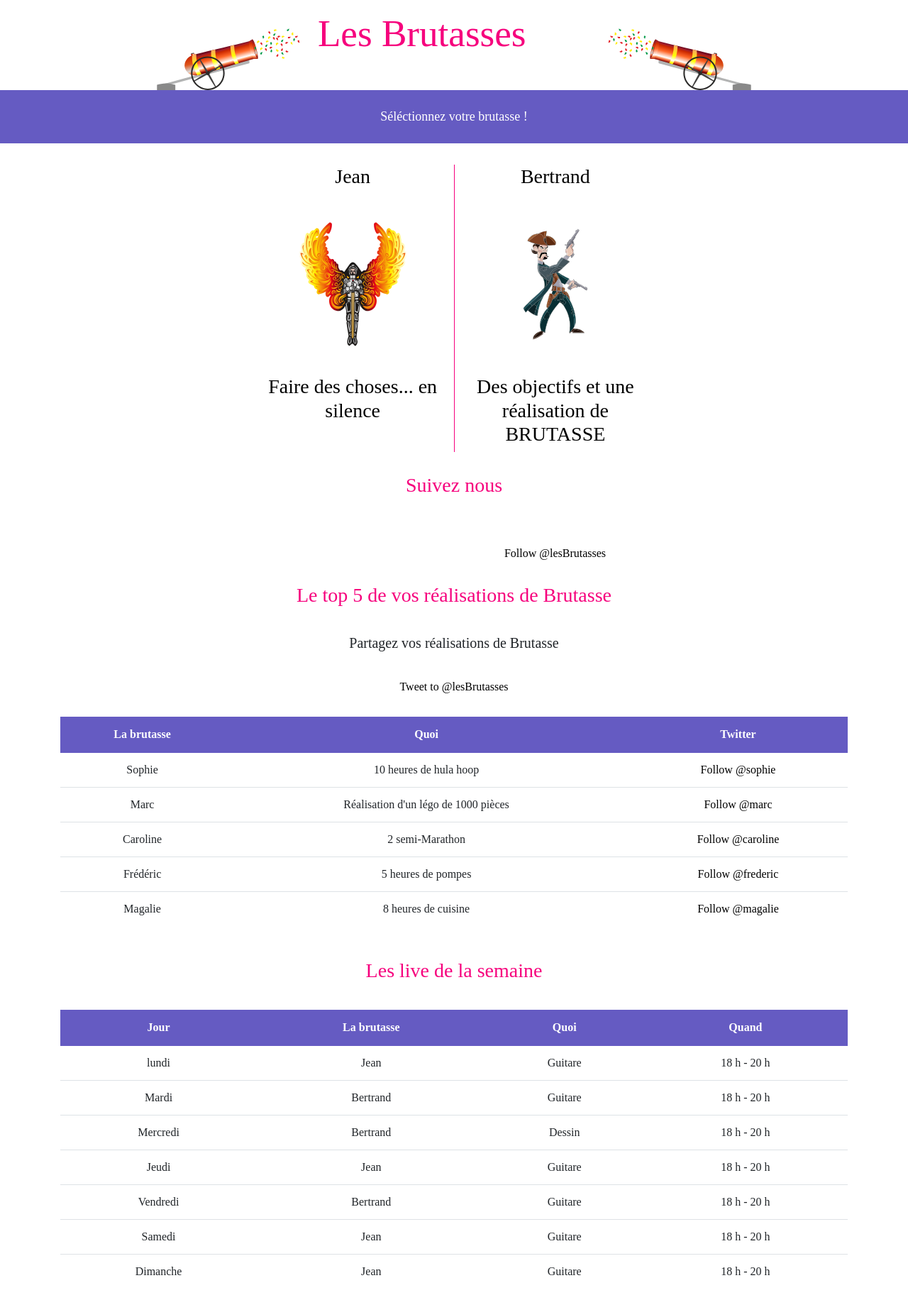
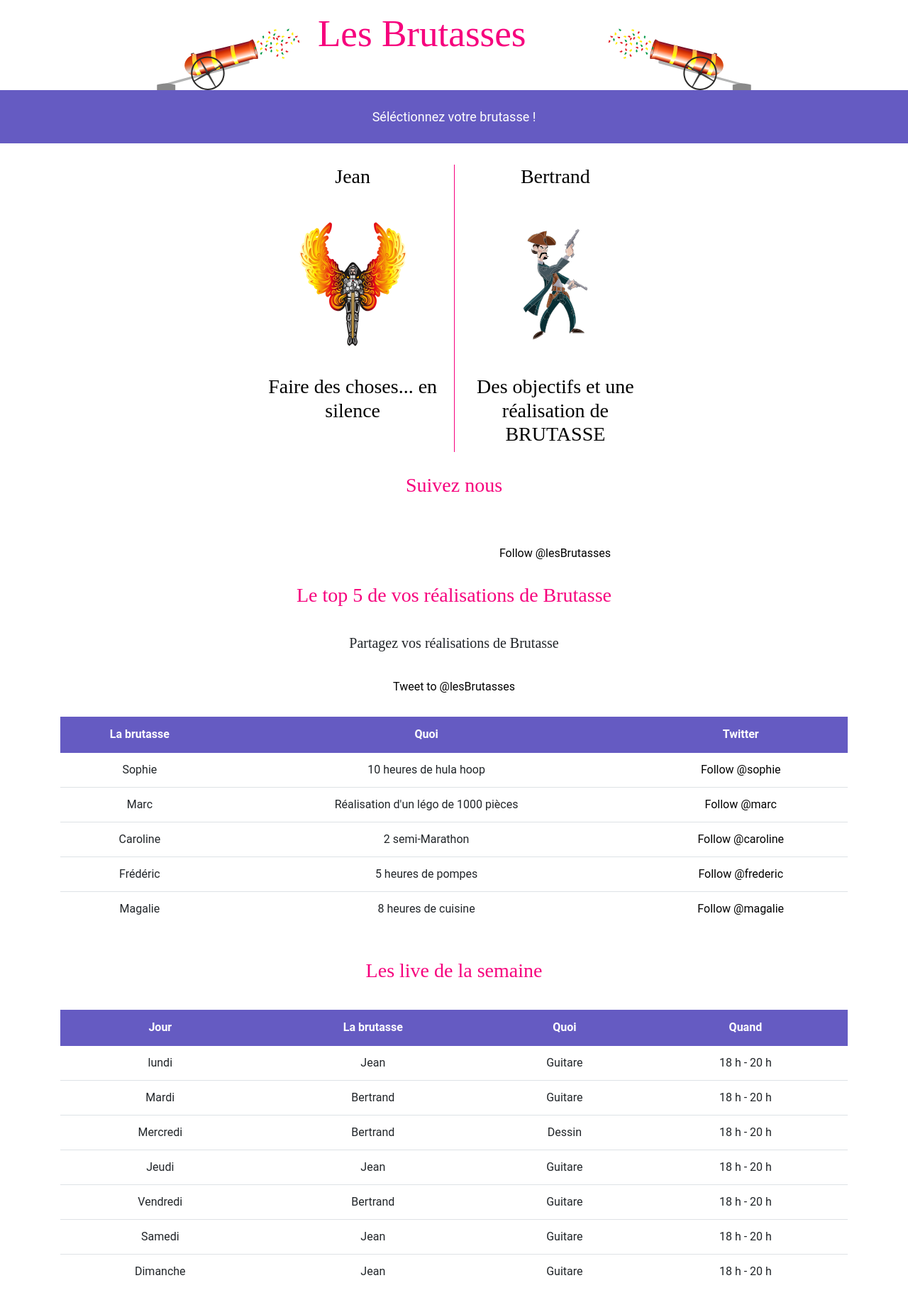
Before and after one commit to lesBrutasses/les_brutasses, a Jekyll site: the page built from index.md, in a window 1280 px wide. Shown: the whole page at 71% size. Built offline with Jekyll 4.4.1, drawn with Linux system fonts in a browser that asks for light colours; some web fonts are replaced; comment, search, counter and statistics services are not loaded.

Commit message:
Update lesBrutasses.css

```diff
--- a/css/lesBrutasses.css
+++ b/css/lesBrutasses.css
@@ -1,11 +1,14 @@
+h1, h2, h3, h4, h5, h6 {
+  font-family: 'Fontdiner Swanky', cursive;
+}
 
 html {
-  font-family: 'Fontdiner Swanky', cursive;
+	font-family: 'Roboto', serif;
 }
 
 body {
   margin: 0;
-  font-family: 'Fontdiner Swanky', cursive;
+  font-family: 'Roboto', serif;
 }
 
 .bg-lesbrutassesViolet {
```
